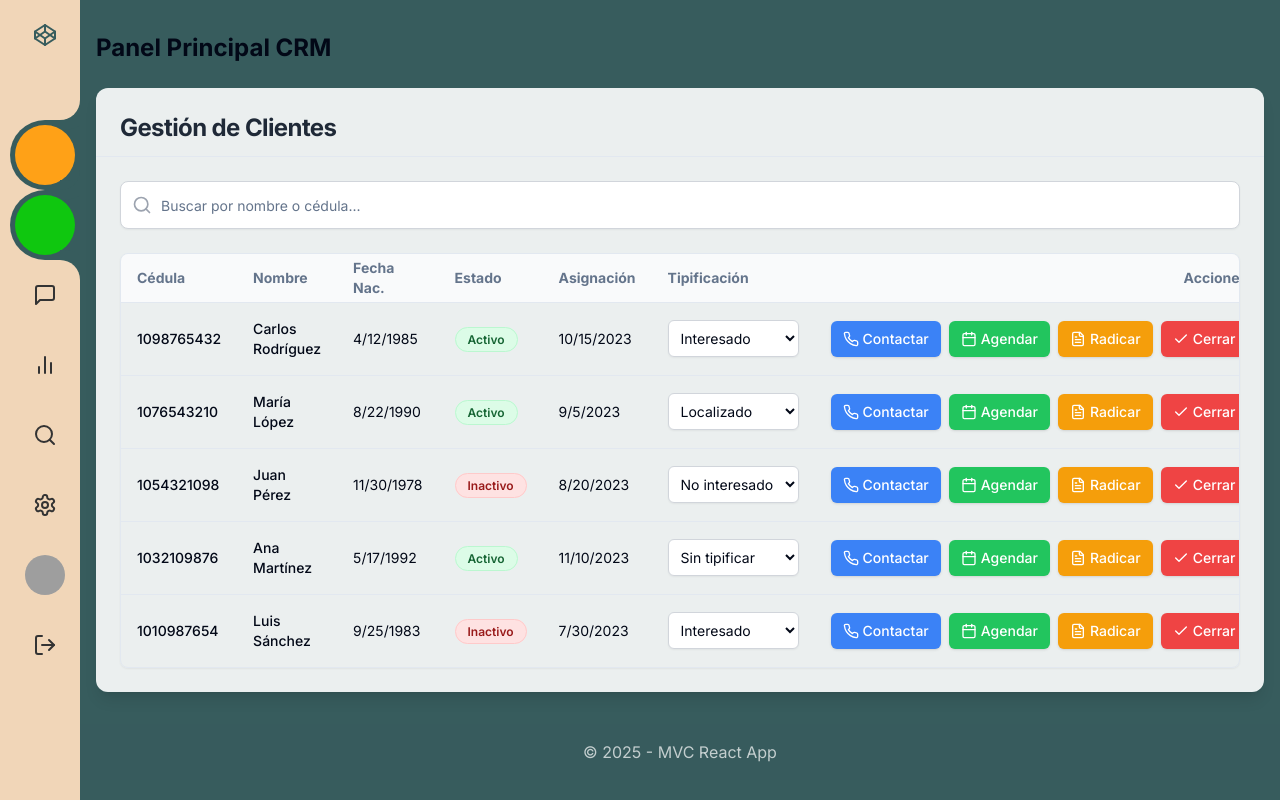
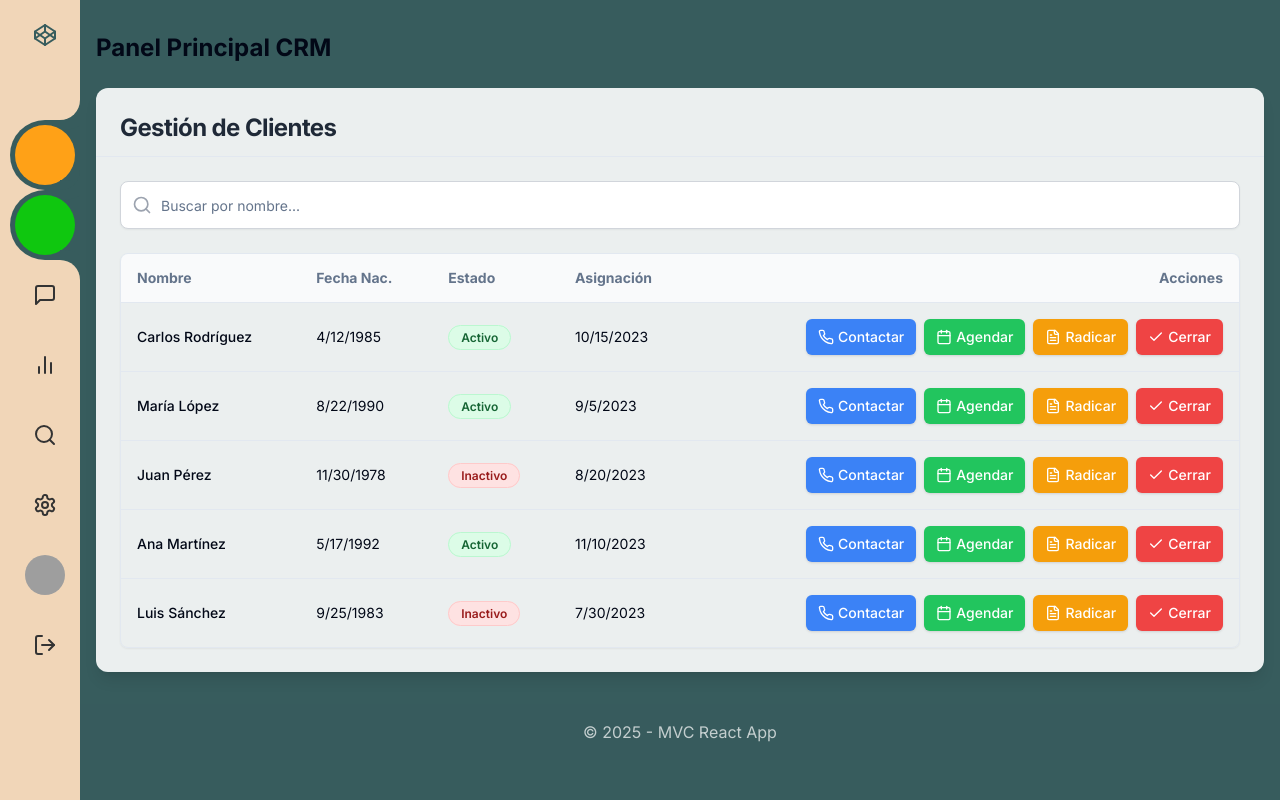
Before and after one commit to RocketJacko/carmona-sales-47, a React (Vite) app: page /crm/usuarios in a window 1280 px wide. Shown: the part 800-1600 px from the top of the page. Built offline with nearby package versions, Linux system fonts and the light colour scheme; grey boxes are pictures that could not be loaded.

Commit message:
Remove unnecessary columns
Remove the "Cedula" and "Tipificacion" columns from the UsuariosPage table.

```diff
--- a/src/views/pages/UsuariosPage.tsx
+++ b/src/views/pages/UsuariosPage.tsx
@@ -1,4 +1,3 @@
-
 import React, { useState, useEffect } from 'react';
 import { useToast } from '@/hooks/use-toast';
 import { usuarioController } from '@/controllers/usuarioController';
@@ -201,7 +200,7 @@ const UsuariosPage: React.FC = () => {
             <div className="relative">
               <Input
                 type="text"
-                placeholder="Buscar por nombre o cédula..."
+                placeholder="Buscar por nombre..."
                 value={busqueda}
                 onChange={handleBusqueda}
                 className="pl-10 border-gray-300 rounded-lg h-12 shadow-sm focus:border-blue-500 focus:ring focus:ring-blue-200 focus:ring-opacity-50 transition-all duration-300"
@@ -223,19 +222,17 @@ const UsuariosPage: React.FC = () => {
                 <Table>
                   <TableHeader className="bg-gray-50">
                     <TableRow>
-                      <TableHead className="w-[100px] font-bold">Cédula</TableHead>
                       <TableHead className="font-bold">Nombre</TableHead>
                       <TableHead className="font-bold">Fecha Nac.</TableHead>
                       <TableHead className="font-bold">Estado</TableHead>
                       <TableHead className="font-bold">Asignación</TableHead>
-                      <TableHead className="font-bold">Tipificación</TableHead>
                       <TableHead className="text-right font-bold">Acciones</TableHead>
                     </TableRow>
                   </TableHeader>
                   <TableBody>
                     {usuarios.length === 0 ? (
                       <TableRow>
-                        <TableCell colSpan={7} className="h-24 text-center text-gray-500">
+                        <TableCell colSpan={5} className="h-24 text-center text-gray-500">
                           No se encontraron clientes con los criterios de búsqueda
                         </TableCell>
                       </TableRow>
@@ -251,7 +248,6 @@ const UsuariosPage: React.FC = () => {
                             boxShadow: hoveredRowId === usuario.id ? '0 4px 12px rgba(0,0,0,0.05)' : 'none',
                           }}
                         >
-                          <TableCell className="font-medium">{usuario.cedula}</TableCell>
                           <TableCell className="font-medium">{usuario.nombre}</TableCell>
                           <TableCell>{new Date(usuario.fechaNacimiento).toLocaleDateString()}</TableCell>
                           <TableCell>
@@ -264,21 +260,6 @@ const UsuariosPage: React.FC = () => {
                             </span>
                           </TableCell>
                           <TableCell>{new Date(usuario.fechaAsignacion).toLocaleDateString()}</TableCell>
-                          <TableCell>
-                            <select
-                              value={usuario.tipificacion || ''}
-                              onChange={(e) => handleTipificacion(
-                                usuario,
-                                e.target.value as Usuario['tipificacion']
-                              )}
-                              className="p-2 text-sm rounded-md border border-gray-300 bg-white focus:ring-2 focus:ring-blue-500 focus:border-transparent transition-all duration-300 shadow-sm"
-                            >
-                              <option value="">Sin tipificar</option>
-                              <option value="Interesado">Interesado</option>
-                              <option value="No interesado">No interesado</option>
-                              <option value="Localizado">Localizado</option>
-                            </select>
-                          </TableCell>
                           <TableCell className="text-right">
                             <div className="flex justify-end gap-2">
                               <button
```
